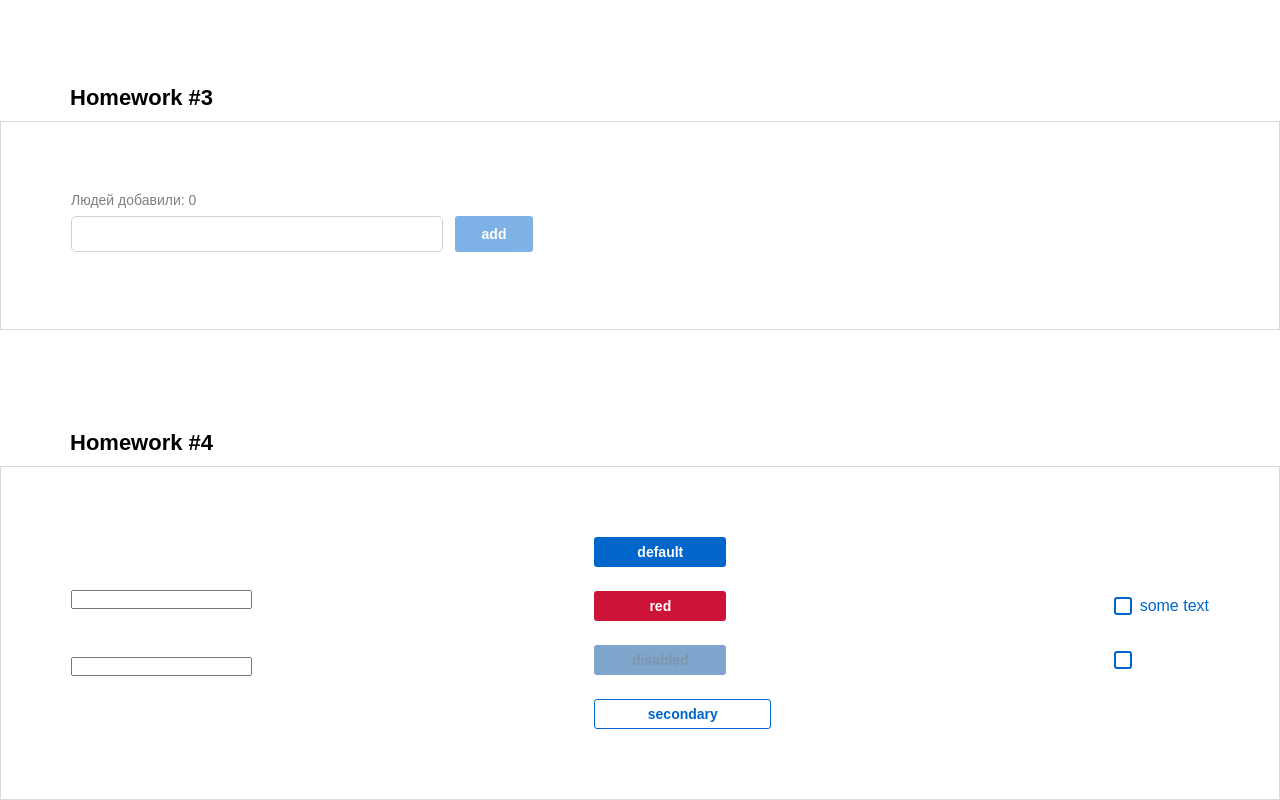
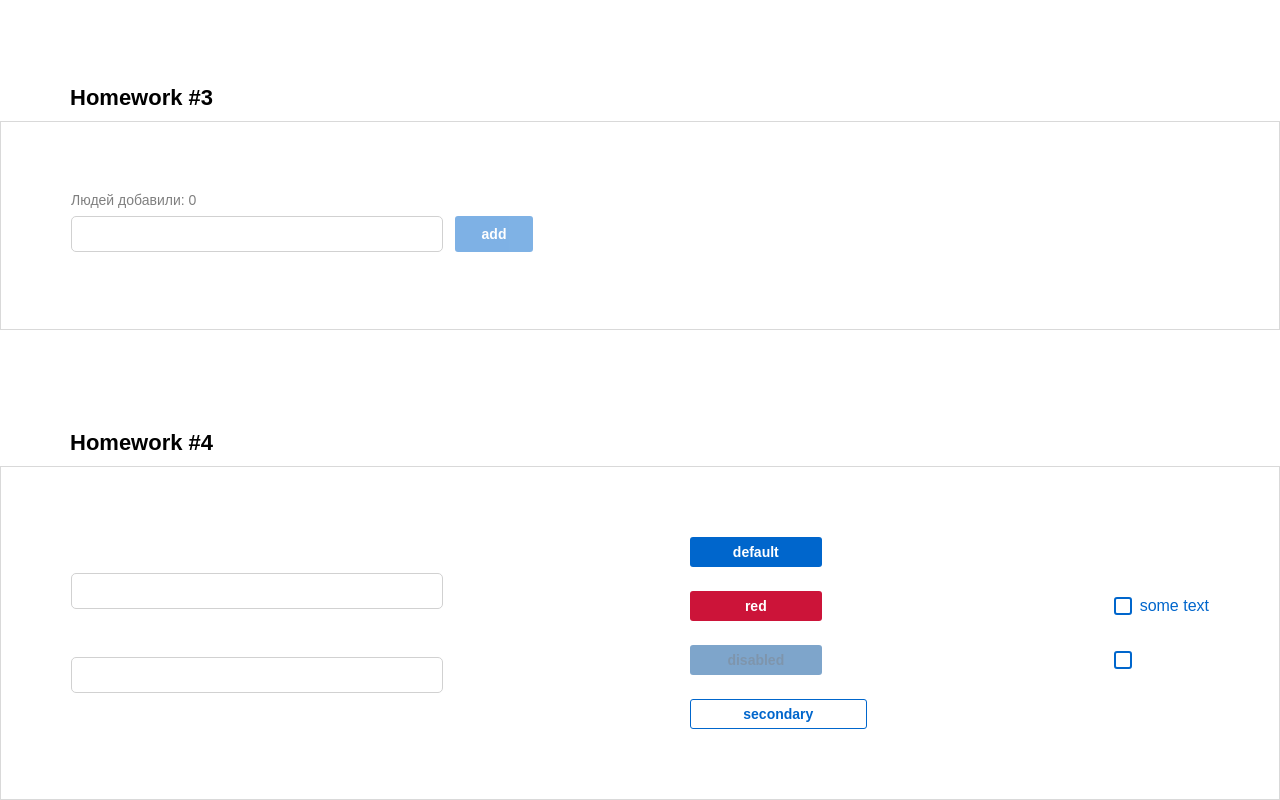
Before and after one commit to AdammmVV/Homework, a React (Create React App) app: page / in a window 1280 px wide. Shown: the part 1113-1913 px from the top of the page. Built offline with nearby package versions, Linux system fonts and the light colour scheme.

Commit message:
Homework 04 add style in SuperInputText.module.css

```diff
--- a/src/s2-homeworks/hw04/common/c1-SuperInputText/SuperInputText.module.css
+++ b/src/s2-homeworks/hw04/common/c1-SuperInputText/SuperInputText.module.css
@@ -1,20 +1,39 @@
 .input:focus {
+    outline:none;
+    border: 2px solid #D1D1D1;
 }
 
 .input {
+    width: 372px;
+    height: 36px;
+    border: 1px solid #D1D1D1;
+    border-radius: 5px;
+    padding-left: 10px;
 }
 
 .inputWrapper {
+    display: flex;
+    flex-direction: column-reverse;
+    gap: 1px;
+    position: relative
 }
 
 .superInput {
+
 }
 
 .errorInput {
+    border: 1px solid #CC1439;
 }
 
 .errorInput:focus {
+    border: 1px solid #CC1439;
 }
 
 .error {
+    position: absolute;
+    bottom: 40px;
+    font-size: 14px;
+    line-height: 12px;
+    color: #CC1439;
 }
```
